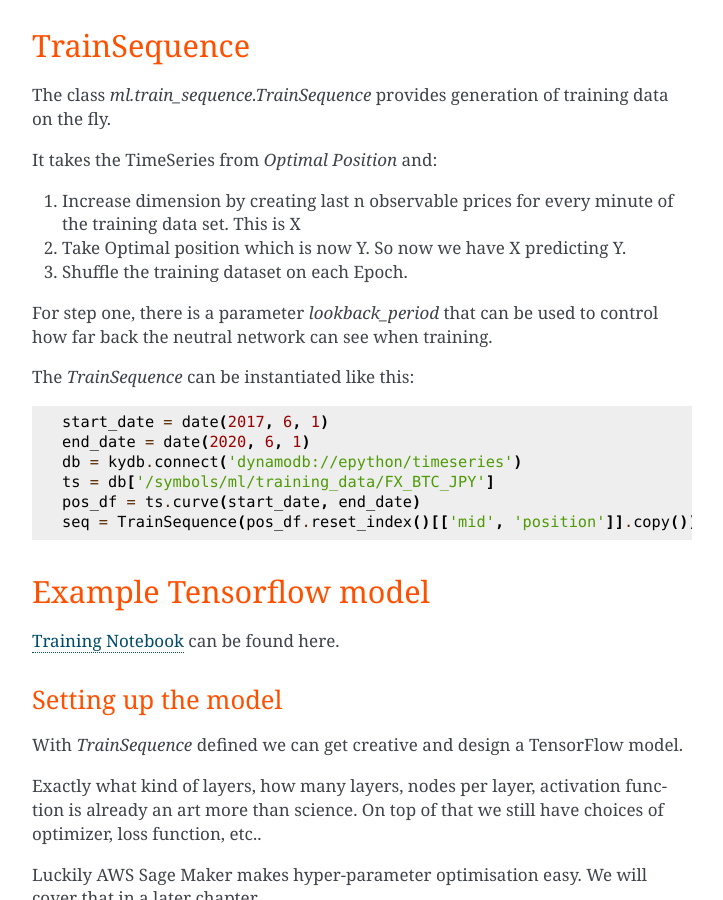
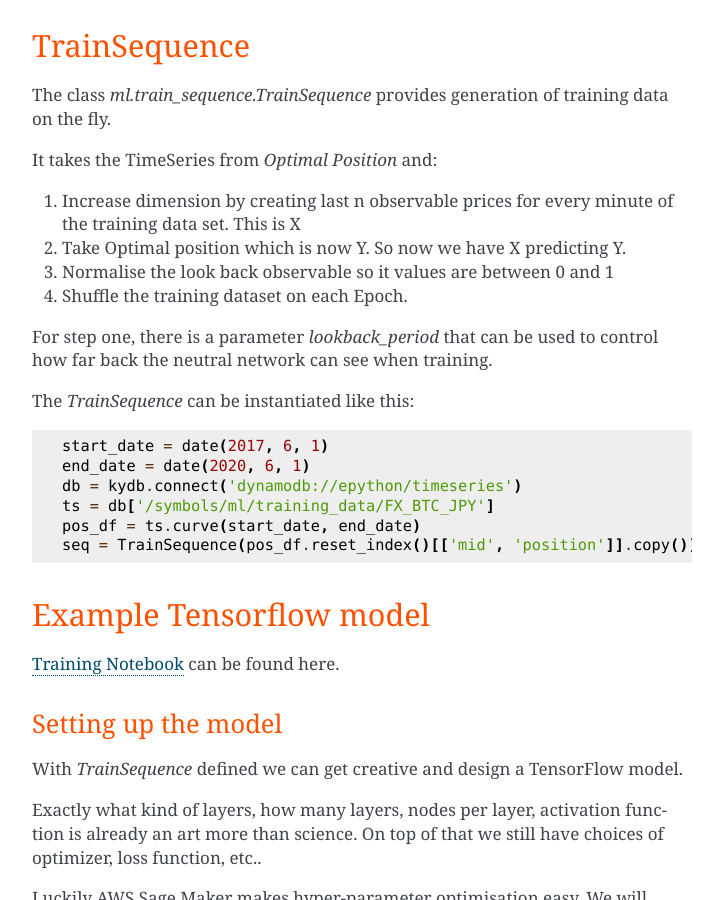
Before and after one commit to emagine-epython/epython-showcase, a Sphinx documentation site: the page built from docs/source/machine_learning.rst, in a window 1280 px wide and 900 px high, scrolled down 4108 px. Shown: the whole window, without its empty margins (388-1111 px from the left). Built offline with Sphinx 7.4.7, drawn with Linux system fonts in a browser that asks for light colours.

Commit message:
Added more instructions in TrainSequence

```diff
--- a/docs/source/machine_learning.rst
+++ b/docs/source/machine_learning.rst
@@ -112,7 +112,8 @@ It takes the TimeSeries from `Optimal Position` and:
 
 1. Increase dimension by creating last n observable prices for every minute of the training data set. This is X
 2. Take Optimal position which is now Y. So now we have X predicting Y.
-3. Shuffle the training dataset on each Epoch.
+3. Normalise the look back observable so it values are between 0 and 1
+4. Shuffle the training dataset on each Epoch.
 
 For step one, there is a parameter `lookback_period` that can be used to control how far back the neutral network
 can see when training.
```
